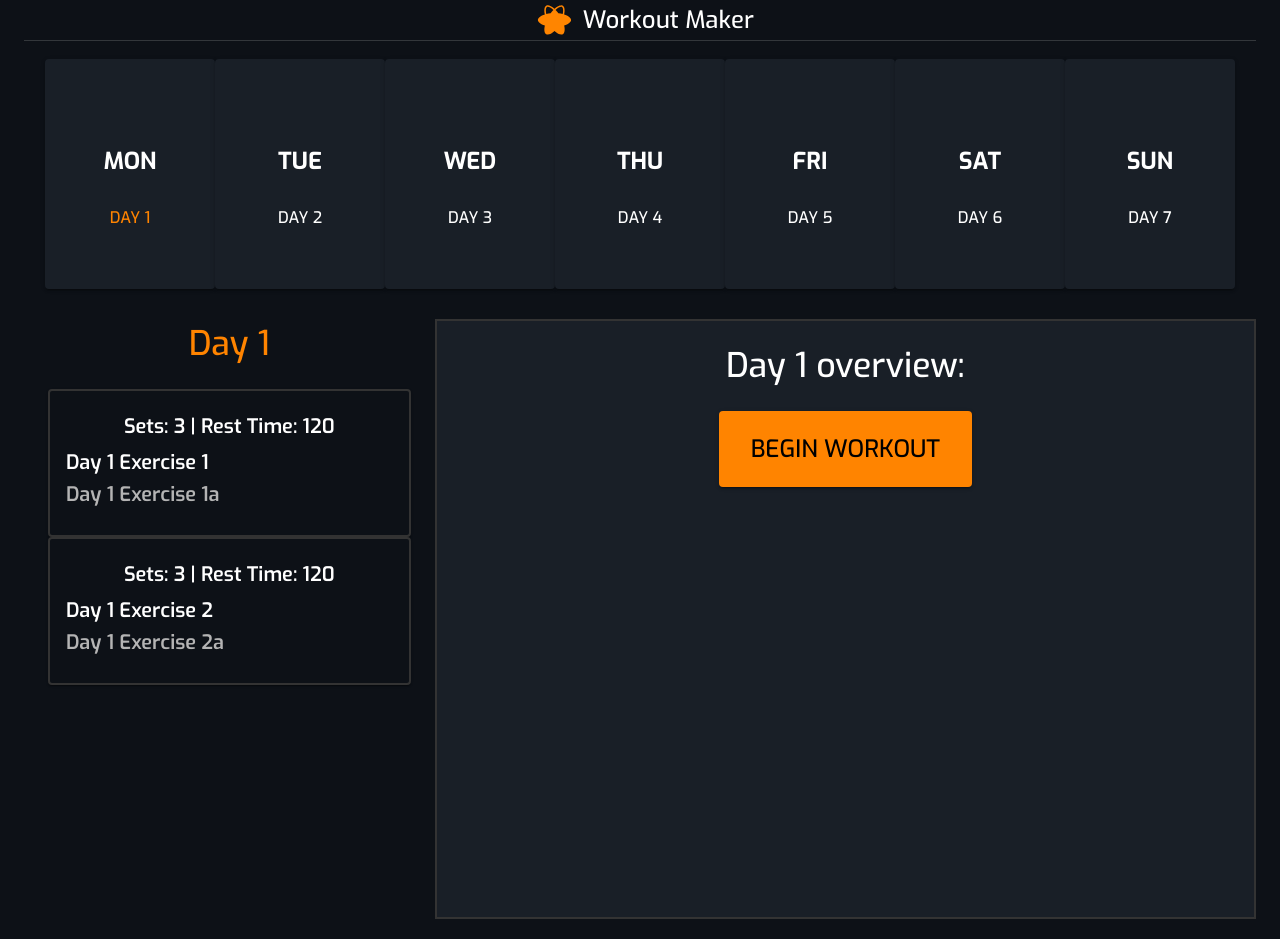
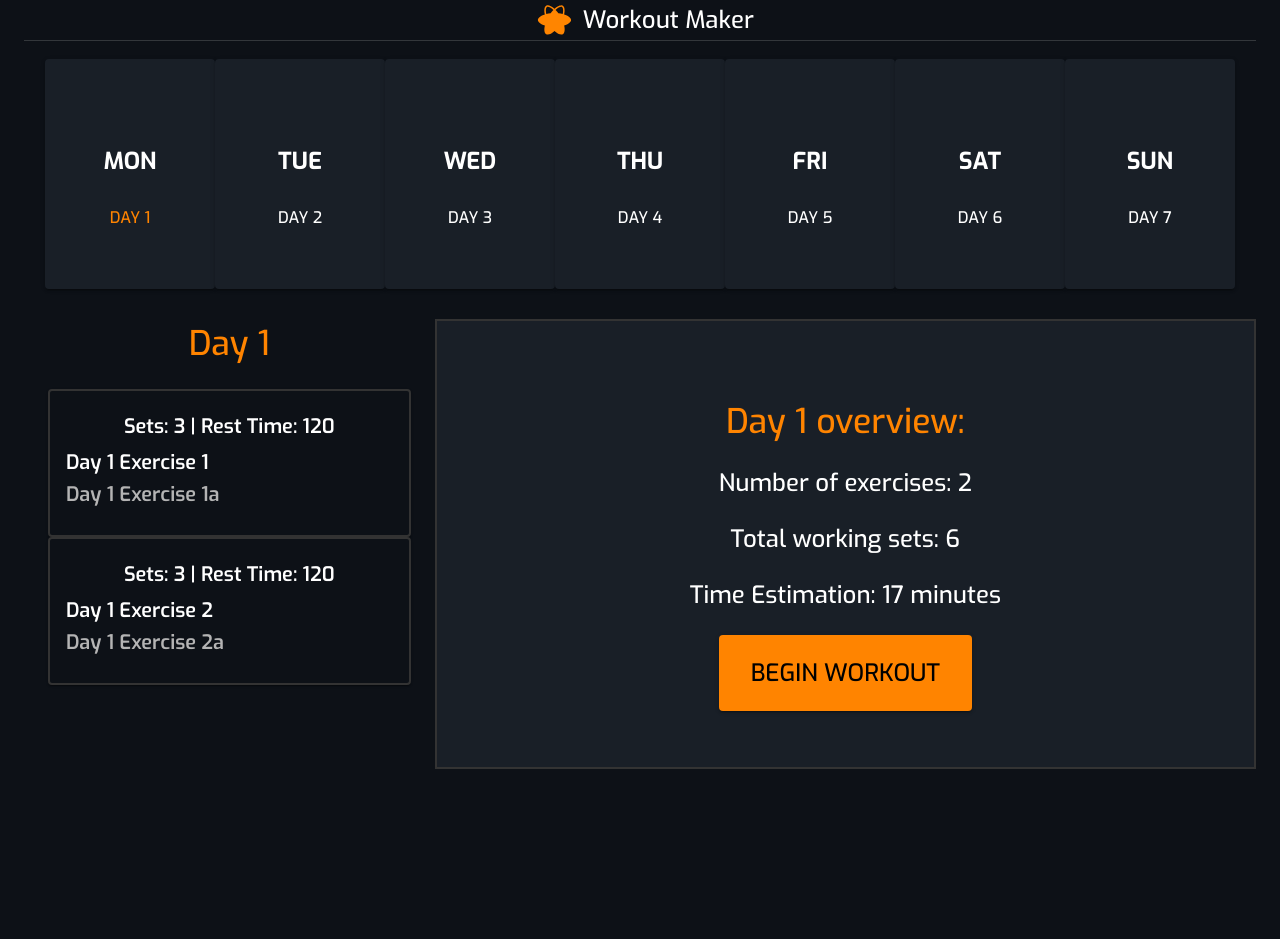
Before and after one commit to vignesh-natarajxn/workout-maker, a React (Create React App) app: page / in a window 1280 px wide. After the commit the page ends 800 px from the top, so only its background shows below. Built offline with nearby package versions, Linux system fonts and the light colour scheme.

Commit message:
overview

```diff
--- a/src/app/layout/UIExerciseDay.tsx
+++ b/src/app/layout/UIExerciseDay.tsx
@@ -35,7 +35,10 @@ const useStyles: any = makeStyles((theme) => ({
     border: "2px solid #333333",
     marginTop: 20,
     marginBottom: 20,
-    height: 600,
+    height: 450,
+    alignItems: "center",
+    alignContent: 'center',
+    justifyContent: "center"
   },
 }));
 
--- a/src/app/layout/UIExerciseDayMain.tsx
+++ b/src/app/layout/UIExerciseDayMain.tsx
@@ -164,8 +164,28 @@ export default function UIExerciseDayMain({
       )}
       {currentExercise === -1 && (
         <>
-          <Typography variant="h4" margin={3} color="#ffffff">
+          <Typography variant="h4" margin={3} color="#ff8400">
             {selectedDay?.name} overview:
+          </Typography>
+          <Typography variant="h5" margin={3} color="#ffffff">
+            Number of exercises: {selectedDay!.exercises.length}
+          </Typography>
+          <Typography variant="h5" margin={3} color="#ffffff">
+            Total working sets:{" "}
+            {selectedDay!.exercises.reduce(
+              (total, exercise) => (total = total + exercise.sets),
+              0
+            )}
+          </Typography>
+          <Typography variant="h5" margin={3} color="#ffffff">
+            Time Estimation:{" "}
+            {(
+              (selectedDay!.exercises.length *
+                selectedDay!.exercises[0].sets *
+                (selectedDay!.exercises[0].timeBetween + 50)) /
+              60
+            ).toFixed(0)}{" "}
+            minutes
           </Typography>
           <Button
             variant="contained"
```
